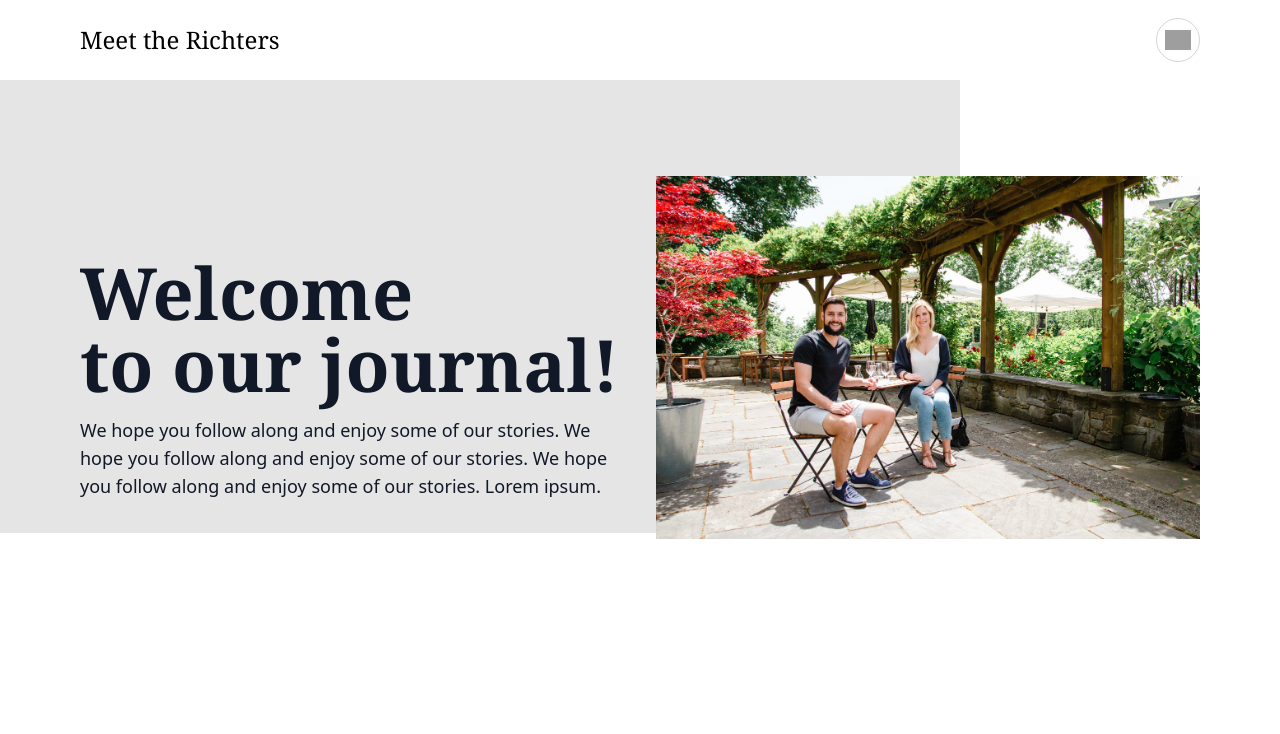
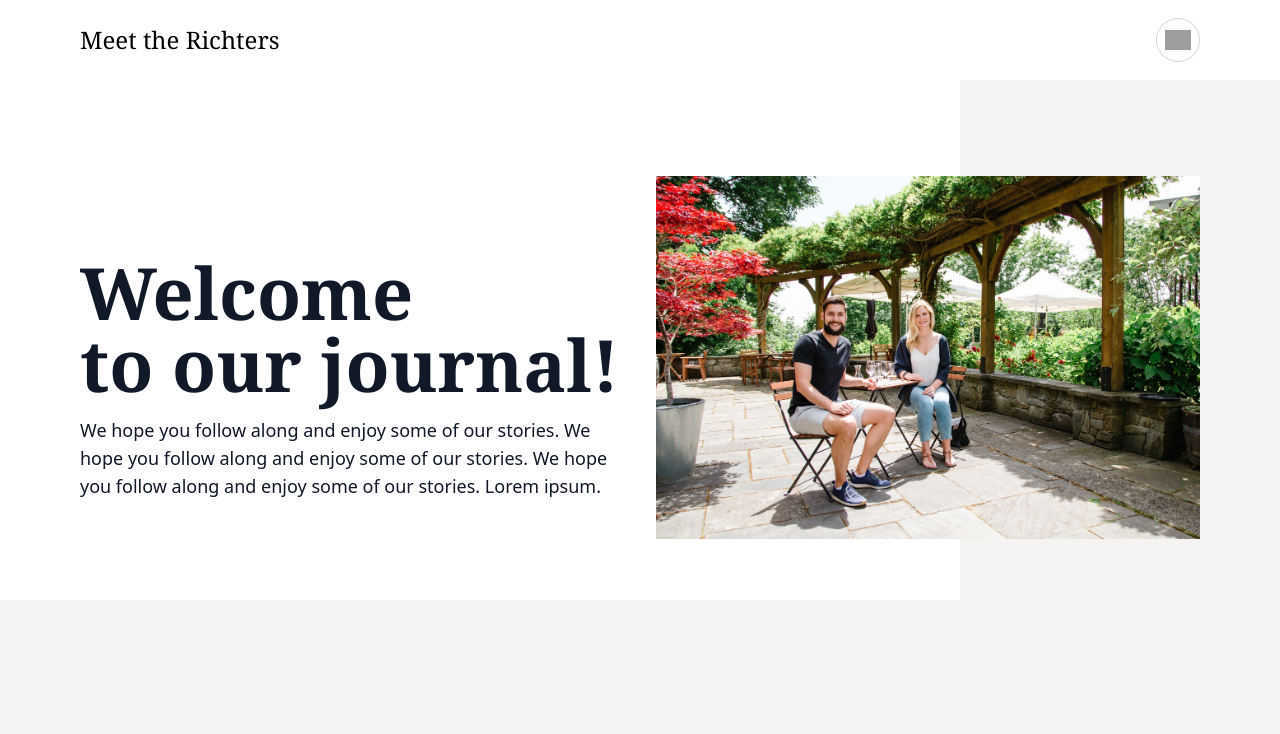
Before and after one commit to stephenrichter/meet-the-richters, a Next.js app: page / in a window 1280 px wide. Shown: the top 734 px of the page. Built offline with nearby package versions, Linux system fonts and the light colour scheme; grey boxes are pictures that could not be loaded.

Commit message:
Adds dark mode

```diff
--- a/components/Footer.js
+++ b/components/Footer.js
@@ -1,7 +1,9 @@
 export default function Footer() {
   return (
     <footer class="min-h-1/4 p-10 lg:p-20 bg-gray-900 text-gray-50">
-      <p>Hi, I am the footer</p>
+      <div class="container mx-auto">
+        <p>Hi, I am the footer</p>
+      </div>
     </footer>
   )
 }
--- a/components/Header.js
+++ b/components/Header.js
@@ -2,11 +2,11 @@ import Link from 'next/link'
 
 export default function Header() {
   return (
-    <header class="fixed top-0 z-20 w-full px-10 lg:px-20 bg-white">
+    <header class="fixed top-0 z-20 w-full px-10 lg:px-20 bg-white dark:bg-black">
       <div class="container mx-auto flex justify-between py-3">
-        <Link href="/"><a class="text-2xl font-serif py-3">Meet the Richters</a></Link>
+        <Link href="/"><a class="text-2xl font-serif dark:text-gray-200 py-3">Meet the Richters</a></Link>
         <nav class="self-center uppercase">
-          <div class="rounded-full h-11 w-11 flex items-center justify-center border border-gray-300 hover:border-gray-500 cursor-pointer">
+          <div class="rounded-full h-11 w-11 flex items-center justify-center border border-gray-300 dark:bg-gray-300 hover:border-gray-500 cursor-pointer">
             <img class="p-2" src="https://assets.website-files.com/5e7f419c0c4ef4901af6d061/5e916c9e5f8678313f57819d_drag_handle-24px.svg" />
           </div>
         </nav>
--- a/components/Layout.js
+++ b/components/Layout.js
@@ -6,7 +6,7 @@ export const siteTitle = 'Meet the Richters'
 
 export default function Layout({ children, home }) {
   return (
-    <div class="flex flex-col h-screen justify-between">
+    <div class="flex flex-col h-screen justify-between bg-background dark:bg-background-dark -z-20">
       <Head>
         <link rel="icon" href="/favicon.ico" />
         <meta
@@ -25,7 +25,7 @@ export default function Layout({ children, home }) {
 
       <Header />
 
-      <main class="mt-24 mb-auto text-gray-900">{children}</main>
+      <main class="mt-24 mb-auto text-gray-900 dark:text-gray-100">{children}</main>
 
       <Footer />
     </div>
--- a/pages/index.js
+++ b/pages/index.js
@@ -21,10 +21,9 @@ export default function Home({ allPostsData }) {
       </Head>
 
       <section class="p-10 lg:p-20">
+      <div class="h-3/4 w-3/4 absolute top-0 left-0 bg-white dark:bg-black"></div>
         <div class="container mx-auto min-h-1/2 grid lg:grid-cols-2 gap-8">
-          <div class="h-2/3 w-3/4 absolute top-0 left-0 bg-black bg-opacity-10 -z-10"></div>
-
-          <div class="">
+          <div class="z-10">
             <h2 class="text-7xl font-semibold lg:mt-20 font-serif">Welcome <br/>to our journal!</h2>
             <p class="text-lg mt-4">We hope you follow along and enjoy some of our stories. We hope you follow along and enjoy some of our stories. We hope you follow along and enjoy some of our stories. Lorem ipsum.</p>
           </div>
--- a/tailwind.config.js
+++ b/tailwind.config.js
@@ -1,8 +1,12 @@
 module.exports = {
   purge: ['./pages/**/*.{js,ts,jsx,tsx}', './components/**/*.{js,ts,jsx,tsx}'],
-  darkMode: false, // or 'media' or 'class'
+  darkMode: 'media', // or 'media' or 'class'
   theme: {
     extend: {
+      colors: {
+        'background': '#f6f4f2',
+        'background-dark': '#121212',
+      },
       gridTemplateColumns: {
         '1/3': '1fr 2fr',
         '2/3': '2fr 1fr',
@@ -14,6 +18,7 @@ module.exports = {
       },
       zIndex: {
         '-10': '-10',
+        '-20': '-20',
       },
       screens: {
         'sm': '640px',
@@ -24,6 +29,8 @@ module.exports = {
         // => @media (min-width: 1024px) { ... }
         'xl': '1152px',
         // => @media (min-width: 1152px) { ... }
+        '2xl': '1152px',
+        // => @media (min-width: 1152px) { ... }
       },
     },
   },
```
